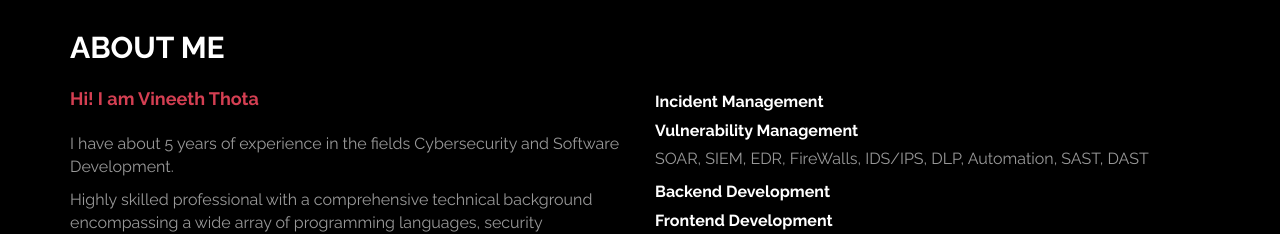
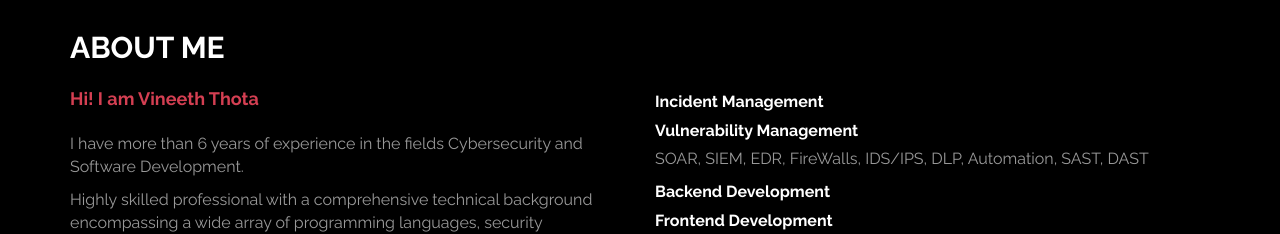
Before and after one commit to qwezii/vineeth, a plain HTML site: page index.html in a window 1280 px wide. Shown: the part 880-1114 px from the top of the page. Drawn offline with Linux system fonts and the light colour scheme.

Commit message:
fix: about

```diff
--- a/index.html
+++ b/index.html
@@ -120,7 +120,7 @@
 						<div class="col-md-6 col-xs-11">
 							<h2>ABOUT ME</h2>
 							<h4>Hi! I am Vineeth Thota</h4>
-							<p>I have about 5 years of experience in the fields Cybersecurity and Software Development.</p>
+							<p>I have more than 6 years of experience in the fields Cybersecurity and Software Development.</p>
 							<p>Highly skilled professional with a comprehensive technical background encompassing a wide array of programming languages, security frameworks, and cloud platforms.</p>
 							<p>Strong focus on Security Analysis, Automation, Software Development, and IT Management.</p>
 						</div>
```
